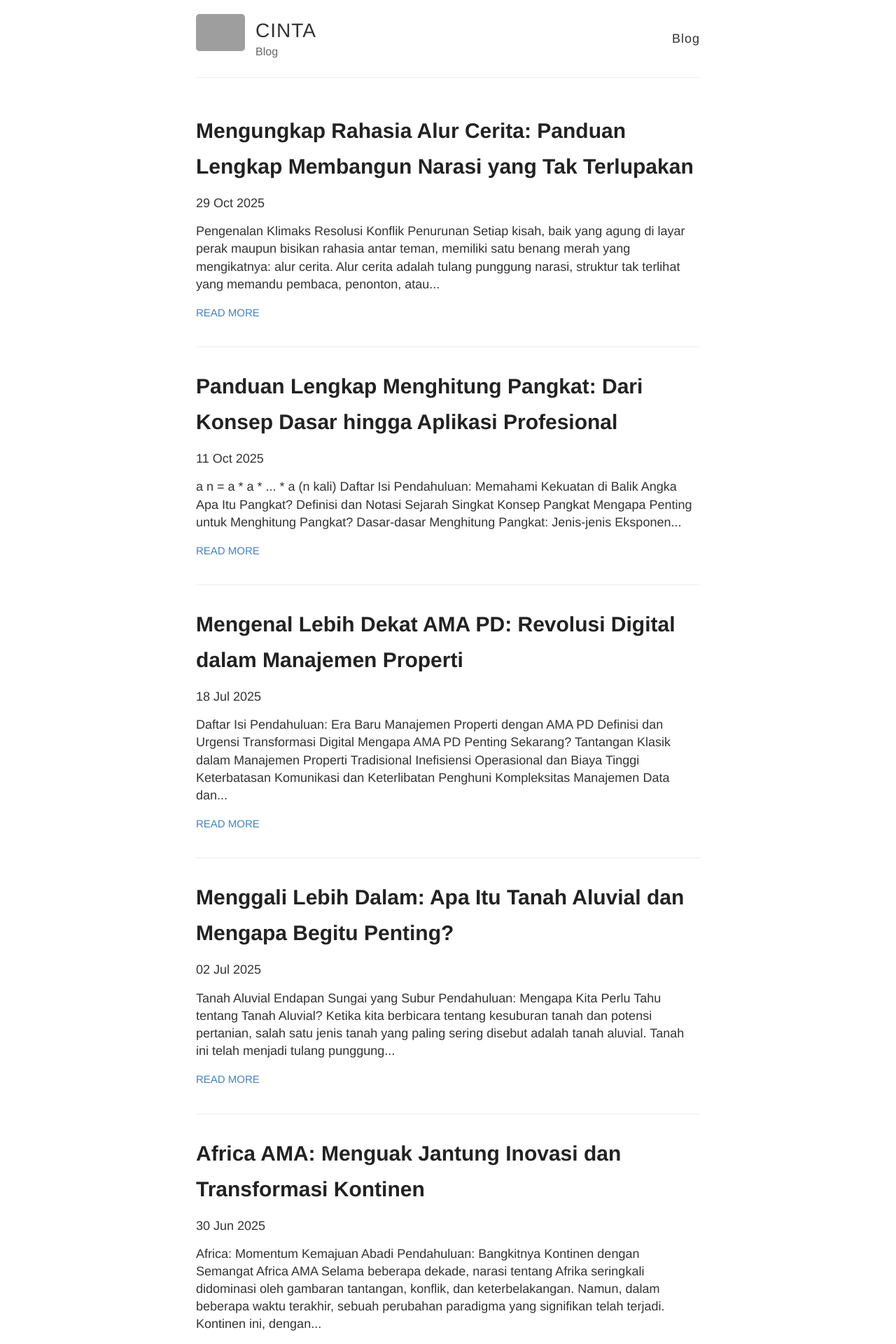
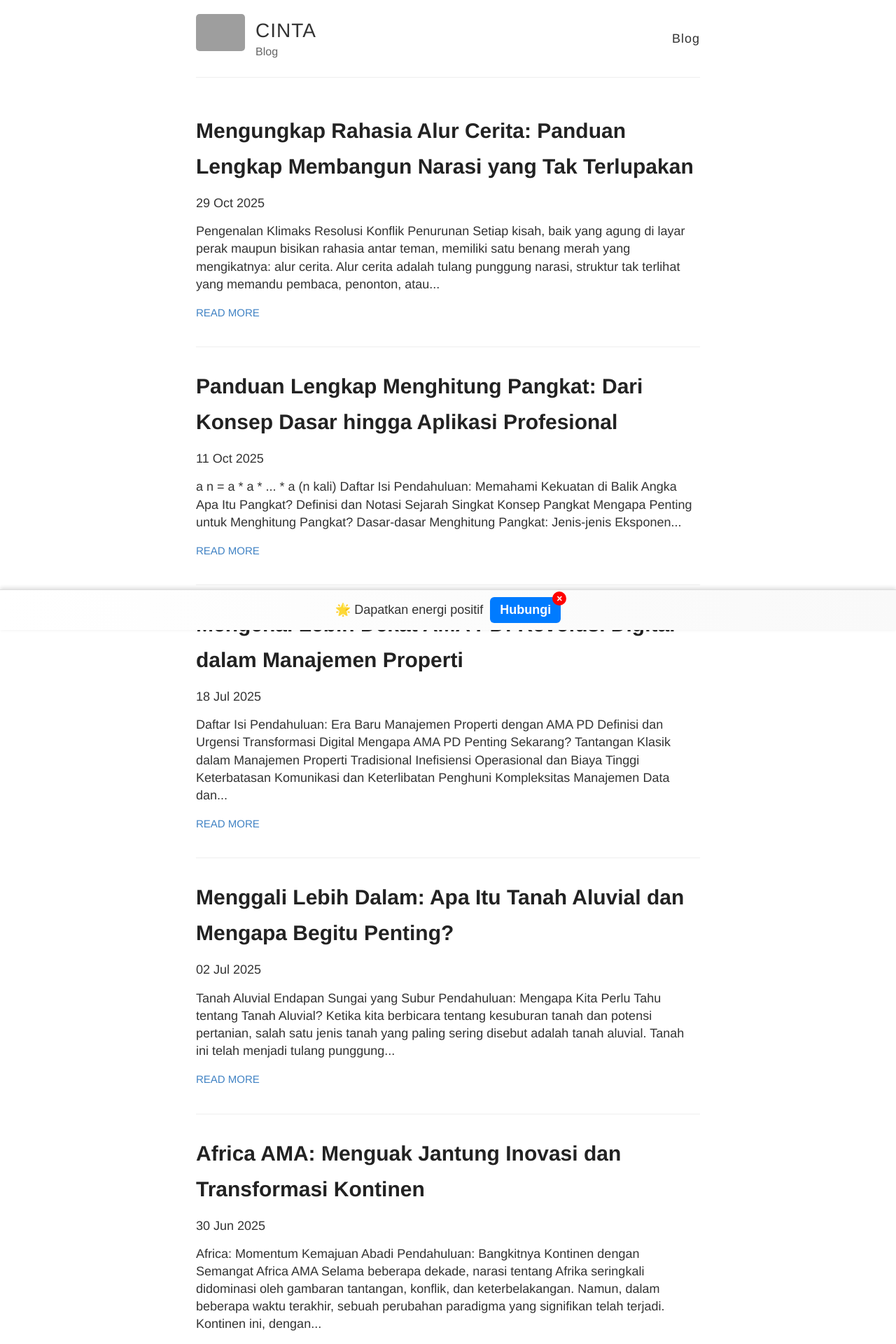
Before and after one commit to uqnq/cinta, a Jekyll site: the page built from index.html, in a window 1280 px wide. Shown: the top 1920 px of the page at 70% size. Built offline with Jekyll 4.4.1, drawn with Linux system fonts in a browser that asks for light colours; grey boxes are pictures that could not be loaded.

Commit message:
Update default.html

```diff
--- a/_layouts/default.html
+++ b/_layouts/default.html
@@ -48,5 +48,79 @@
     </div>
 
     {% include analytics.html %}
+
+    <!-- Iklan melayang bawah -->
+<div id="floating-ad">
+  <div class="ad-content">
+    <span>🌟 Dapatkan energi positif </span>
+    <a href="https://wa.me/628134" target="_blank" class="ad-button">Hubungi</a>
+    <span class="close-ad" onclick="document.getElementById('floating-ad').style.display='none'">&times;</span>
+  </div>
+</div>
+
+<style>
+  #floating-ad {
+    position: fixed;
+    bottom: 0;
+    left: 0;
+    width: 100%;
+    background: linear-gradient(to right, #fff, #f9f9f9);
+    border-top: 1px solid #ddd;
+    box-shadow: 0 -2px 6px rgba(0,0,0,0.15);
+    text-align: center;
+    z-index: 9999;
+    padding: 10px 0;
+    font-family: sans-serif;
+  }
+
+  .ad-content {
+    display: inline-flex;
+    align-items: center;
+    gap: 10px;
+    flex-wrap: wrap;
+    justify-content: center;
+    position: relative;
+  }
+
+  .ad-button {
+    background: #007bff;
+    color: white;
+    padding: 6px 14px;
+    border-radius: 6px;
+    text-decoration: none;
+    font-weight: bold;
+    transition: background 0.3s;
+  }
+
+  .ad-button:hover {
+    background: #0056b3;
+  }
+
+  .close-ad {
+    position: absolute;
+    top: -8px;
+    right: -8px;
+    background: #ff0000;
+    color: white;
+    border-radius: 50%;
+    width: 20px;
+    height: 20px;
+    font-size: 14px;
+    line-height: 20px;
+    cursor: pointer;
+    font-weight: bold;
+  }
+
+  @media (max-width: 600px) {
+    #floating-ad {
+      font-size: 14px;
+      padding: 8px 0;
+    }
+    .ad-button {
+      padding: 5px 10px;
+    }
+  }
+</style>
+
   </body>
 </html>
```
